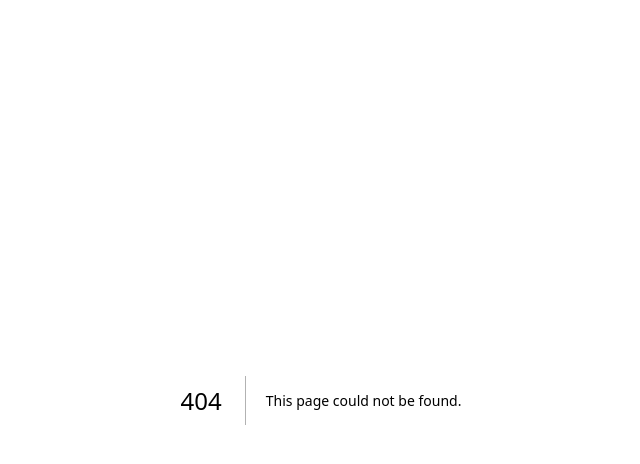
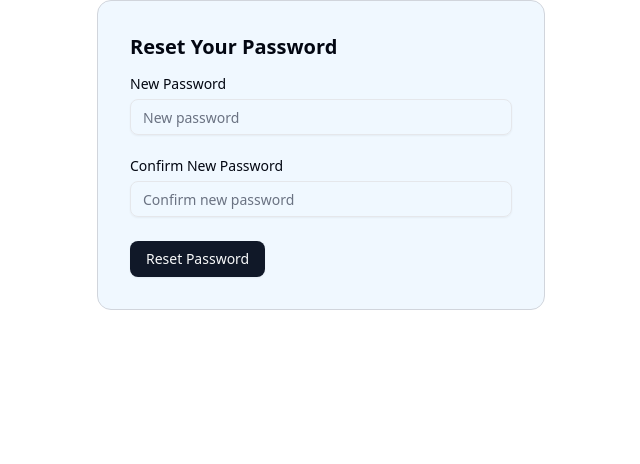
Before and after one commit to RaviGupta965/Project-2, a Next.js app: page /change-password in a window 1280 px wide. Before the commit this address had no page. Shown: the top 464 px of the page, without its empty margins (319-959 px from the left). Built offline with nearby package versions, Linux system fonts and the light colour scheme.

Commit message:
OTP-added

```diff
--- /dev/null
+++ b/src/app/api/change-password/route.js
@@ -0,0 +1,29 @@
+import connectToDB from "../../../utils/DB_CONNECT";
+import User from "../../../models/User.schema";
+import bcrypt from "bcryptjs";
+import { NextResponse } from "next/server";
+
+export async function POST(request) {
+  try {
+    const { email, newPassword } = await request.json();
+
+    if (!email || !newPassword) {
+      return NextResponse.json({ error: "Missing fields" }, { status: 400 });
+    }
+
+    await connectToDB();
+    const user = await User.findOne({ username : email });
+    if (!user) {
+      return NextResponse.json({ error: "User not found" }, { status: 404 });
+    }
+
+    const hashedPassword = await bcrypt.hash(newPassword, 10);
+    user.password = hashedPassword;
+    await user.save();
+
+    return NextResponse.json({ message: "Password changed successfully" });
+  } catch (error) {
+    console.error("API error:", error);
+    return NextResponse.json({ error: "Internal server error" }, { status: 500 });
+  }
+}
--- /dev/null
+++ b/src/app/change-password/page.jsx
@@ -0,0 +1,106 @@
+"use client";
+
+import React, { useEffect, useState } from "react";
+import { useForm } from "react-hook-form";
+import { z } from "zod";
+import { zodResolver } from "@hookform/resolvers/zod";
+import { useSearchParams } from "next/navigation";
+import { Button } from "../../components/ui/button";
+import {
+  Form,
+  FormControl,
+  FormField,
+  FormItem,
+  FormLabel,
+  FormMessage,
+} from "../../components/ui/form";
+import { Input } from "../../components/ui/input";
+import { useRouter } from "next/navigation";
+const schema = z
+  .object({
+    newPassword: z.string().min(6, "Password must be at least 6 characters"),
+    confirmNewPassword: z.string(),
+  })
+  .refine((data) => data.newPassword === data.confirmNewPassword, {
+    message: "Passwords do not match",
+    path: ["confirmNewPassword"],
+  });
+
+function page() {
+  const router=useRouter();
+  const searchParams = useSearchParams();
+  const email = searchParams.get("email");
+  const [status, setStatus] = useState("");
+  const form = useForm({
+    resolver: zodResolver(schema),
+    defaultValues: {
+      newPassword: "",
+      confirmNewPassword: "",
+    },
+  });
+
+  const onSubmit = async (values) => {
+    try {
+      const res = await fetch("/api/change-password", {
+        method: "POST",
+        headers: { "Content-Type": "application/json" },
+        body: JSON.stringify({ email, newPassword: values.newPassword }),
+      });
+      console.log(res);
+      const result = await res.json();
+      if (res.ok) {
+        setStatus("Password changed successfully!");
+        alert('Password changed Succesfully')
+        form.reset();
+        router.push('/')
+      } else {
+        setStatus(result.error || "Password change failed");
+      }
+    } catch (error) {
+      console.log(error);
+      setStatus("Server error. Please try again.");
+    }
+  };
+
+  return (
+    <div className="p-8 max-w-md mx-auto bg-[#f0f8ff] border border-gray-300 rounded-xl">
+      <h2 className="text-xl font-bold mb-4">Reset Your Password</h2>
+      <Form {...form}>
+        <form onSubmit={form.handleSubmit(onSubmit)} className="space-y-6">
+          <FormField
+            control={form.control}
+            name="newPassword"
+            render={({ field }) => (
+              <FormItem>
+                <FormLabel>New Password</FormLabel>
+                <FormControl>
+                  <Input type="password" placeholder="New password" {...field} />
+                </FormControl>
+                <FormMessage />
+              </FormItem>
+            )}
+          />
+
+          <FormField
+            control={form.control}
+            name="confirmNewPassword"
+            render={({ field }) => (
+              <FormItem>
+                <FormLabel>Confirm New Password</FormLabel>
+                <FormControl>
+                  <Input type="password" placeholder="Confirm new password" {...field} />
+                </FormControl>
+                <FormMessage />
+              </FormItem>
+            )}
+          />
+
+          <Button type="submit">Reset Password</Button>
+          {status && <p className="text-sm text-red-500">{status}</p>}
+        </form>
+      </Form>
+    </div>
+  );
+}
+
+export default page;
--- a/src/components/forgot_password.jsx
+++ b/src/components/forgot_password.jsx
@@ -6,7 +6,7 @@ import { useForm } from "react-hook-form";
 import { zodResolver } from "@hookform/resolvers/zod";
 import { z } from "zod";
 import { Button } from "./ui/button";
-import { useRouter } from "next/router";
+import { useRouter } from "next/navigation";
 import {
   Form,
   FormControl,
@@ -24,7 +24,7 @@ const formSchema = z.object({
 
 function Forgot_password() {
   const router=useRouter()
-  const [generatedotp,setgeneratedotp]=useState(null);
+  const [generatedotp,setgeneratedotp]=useState("");
   const [Status,setStatus]=useState('');
   const form = useForm({
     resolver: zodResolver(formSchema),
@@ -50,25 +50,21 @@ function Forgot_password() {
       const result = await res.json();
       if (res.ok) {
         setgeneratedotp(result.otp);
-        setStatus("OTP sent successfully!");
+        alert("OTP sent successfully!");
       } else {
-        setStatus(result.error || "Failed to send OTP");
-        console.log(Status)
+        alert(result.error || "Failed to send OTP");
       }
     } catch (err) {
       setStatus("Something went wrong. Please try again.");
-      console.log(Status)
     }
   };
 
   const verifyOTP =()=>{
+    const email=form.getValues('email')
     const enteredOtp = form.getValues("otp");
-    console.log('HEYYYYYYYYY');
     if (enteredOtp === generatedotp) {
       alert("OTP verified successfully!");
-      console.log('yyayya')
-      router.push('/');
-
+      router.push(`/change-password?email=${email}`);
     } else {
       console.log("Incorrect OTP. Please try again.");
     }
```
